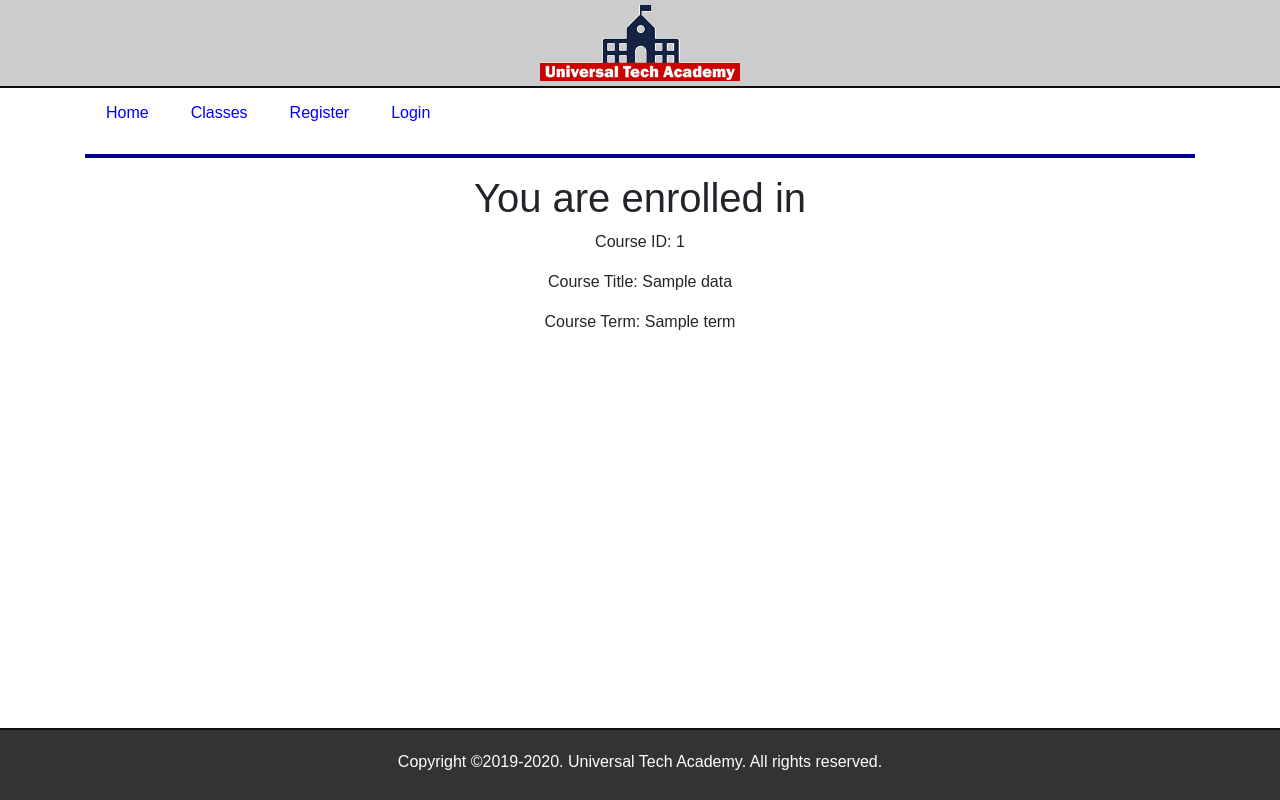
After one commit to aliahmadcse/Enrollment-App, a Python web app: template application/templates/enrollment.html in a window 1280 px wide. The commit adds this page. Run offline with Jinja, Linux system fonts and the light colour scheme; the template is opened without the code that fills it: most values are stand-ins (such as "Sample title", 1, 10 or a date in 2020); some libraries are stand-ins or nearby versions.

Commit message:
Adds course form and enrollment template

```diff
--- a/application/routes.py
+++ b/application/routes.py
@@ -15,8 +15,8 @@ def login():
 
 
 @app.route('/courses')
-@app.route('/course/<term>')
-def courses(term="2019"):
+@app.route('/courses/<term>')
+def courses(term="Fall 2019"):
     courseData = [
         {
             "courseID": "1111",
--- /dev/null
+++ b/application/templates/enrollment.html
@@ -0,0 +1,13 @@
+{% extends 'layout.html' %}
+
+{% block content %}
+<div class="row">
+  <div class="col-md-12 text-center">
+    <h1>You are enrolled in</h1>
+    <p>Course ID: {{data.id}}</p>
+    <p>Course Title: {{data.title}}</p>
+    <p>Course Term: {{data.term}}</p>
+  </div>
+</div>
+
+{% endblock %}
```
Also changed, not shown: application/templates/courses.html (+8 -4 lines).
